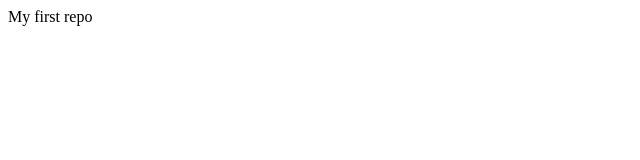
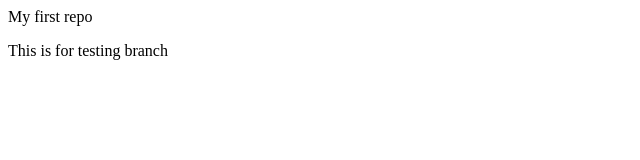
Before and after one commit to AbhishekUnakal/localrepo, a plain HTML site: page index.html in a window 1280 px wide. Shown: the whole page, without its empty margins (0-640 px from the left). Drawn offline with Linux system fonts and the light colour scheme.

Commit message:
Adding new

```diff
--- a/index.html
+++ b/index.html
@@ -1 +1,2 @@
 <P>My first repo</P>
+<p>This is for testing branch</p>
```
